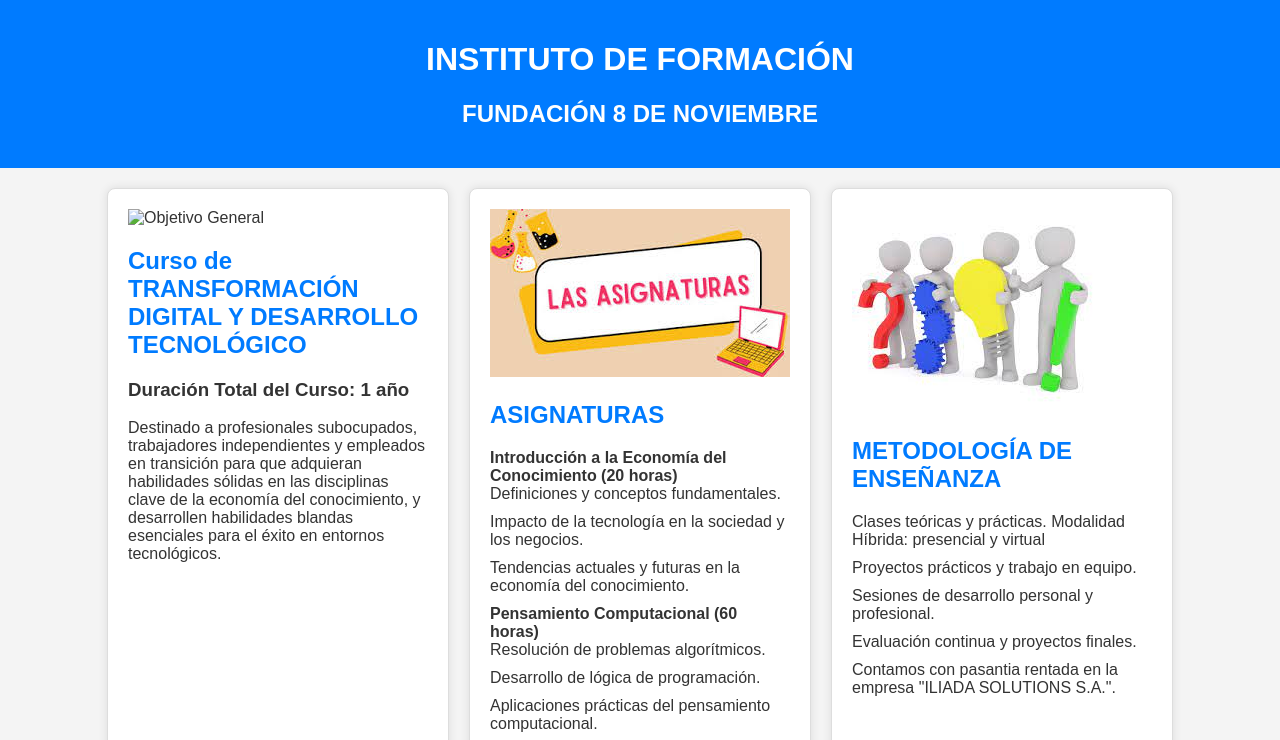
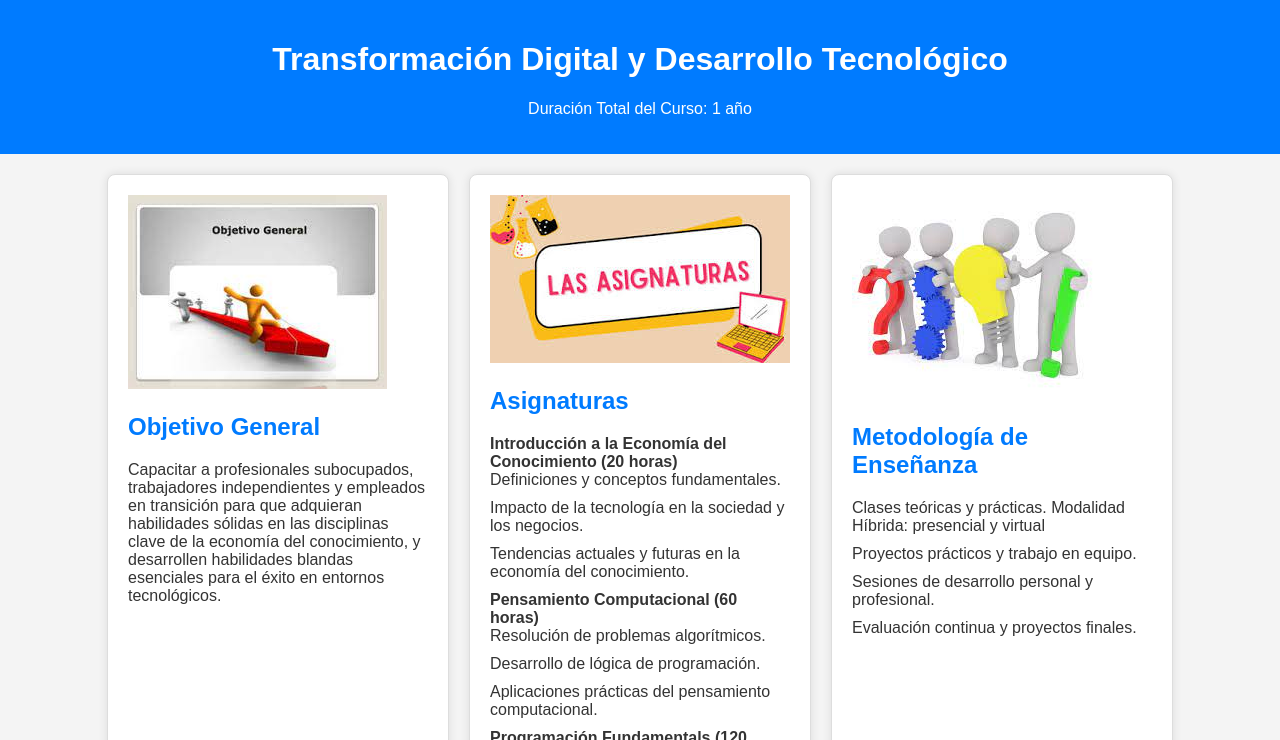
Before and after one commit to renetarifa/TRANSFORMACION-DIGITAL-Y-DESARROLLO-TECNOLOGICO, a plain HTML site: page index.html in a window 1280 px wide. Shown: the top 740 px of the page. Drawn offline with Linux system fonts and the light colour scheme.

Commit message:
Add files via upload

```diff
--- a/index.html
+++ b/index.html
@@ -9,24 +9,22 @@
 <body>
 
     <header>
-        <h1>INSTITUTO DE FORMACIÓN</h1>
-        <h2>FUNDACIÓN 8 DE NOVIEMBRE</h2>
-
-
+        <h1>Transformación Digital y Desarrollo Tecnológico</h1>
+        <p>Duración Total del Curso: 1 año</p>
     </header>
 
     <div class="container">
 
         <section class="card">
-            <img src="imagen/desarrollo.png" alt="Objetivo General">
-            <h2>Curso de TRANSFORMACIÓN DIGITAL Y DESARROLLO TECNOLÓGICO</h2>
-            <h3>Duración Total del Curso: 1 año</h3>
-            <p>Destinado a profesionales subocupados, trabajadores independientes y empleados en transición para que adquieran habilidades sólidas en las disciplinas clave de la economía del conocimiento, y desarrollen habilidades blandas esenciales para el éxito en entornos tecnológicos.</p>
+            <img src="objetivo.jpeg" alt="Objetivo General">
+            <h2>Objetivo General</h2>
+
+            <p>Capacitar a profesionales subocupados, trabajadores independientes y empleados en transición para que adquieran habilidades sólidas en las disciplinas clave de la economía del conocimiento, y desarrollen habilidades blandas esenciales para el éxito en entornos tecnológicos.</p>
         </section>
 
         <section class="card" id="asignaturaCard">
             <img src="ASIGNATURAS.jpeg" alt="Asignaturas">
-            <h2>ASIGNATURAS</h2>
+            <h2>Asignaturas</h2>
 
             <ul>
                 <li><strong>Introducción a la Economía del Conocimiento (20 horas)</strong>
@@ -113,19 +111,18 @@
 
         <section class="card">
             <img src="metodologia.jpg" alt="metodologia">
-            <h2>METODOLOGÍA DE ENSEÑANZA</h2>
+            <h2>Metodología de Enseñanza</h2>
             <ul>
                 <li>Clases teóricas y prácticas. Modalidad Híbrida: presencial y virtual</li>
                 <li>Proyectos prácticos y trabajo en equipo.</li>
                 <li>Sesiones de desarrollo personal y profesional.</li>
                 <li>Evaluación continua y proyectos finales.</li>
-                <li>Contamos con pasantia rentada en la empresa "ILIADA SOLUTIONS S.A.".</li>
             </ul>
         </section>
 
         <section class="card">
             <img src="perfil.jpeg" alt="Perfil">
-            <h2>PERFIL DEL ESTUDIANTE</h2>
+            <h2>Perfil del Estudiante</h2>
             <ul>
                 <li>Edad: hombres y mujeres de 30 a 50 años.</li>
                 <li>Experiencia laboral diversa. Trabajador independiente. Emprendedor</li>
@@ -136,7 +133,7 @@
 
         <section class="card">
             <img src="evaluacion.jpeg" alt="Objetivo General">
-            <h2>EVALUACIÓN</h2>
+            <h2>Evaluación</h2>
             <ul>
                 <li>Exámenes regulares.</li>
                 <li>Proyectos individuales y grupales.</li>
@@ -146,13 +143,13 @@
 
         <section class="card">
             <img src="certificado.jpg" alt="certificado">
-            <h2>CERTIFICACIÓN</h2>
+            <h2>Certificación</h2>
             <p>Al completar con éxito el curso, los estudiantes recibirán un certificado reconocido en el ámbito de la economía del conocimiento y la tecnología, con un énfasis especial en habilidades blandas e inteligencia emocional.</p>
         </section>
 
         <section id="inscripcion" class="card">
             <img src="formulario.png" alt="formulario">
-            <h2>FORMULARIO DE INSCRIPCIÓN</h2>
+            <h2>Formulario de Inscripción</h2>
             <form action="#" method="post">
                 <label for="nombre">Nombre:</label>
                 <input type="text" id="nombre" name="nombre" required>
```
Also changed, not shown: 1 other file.
